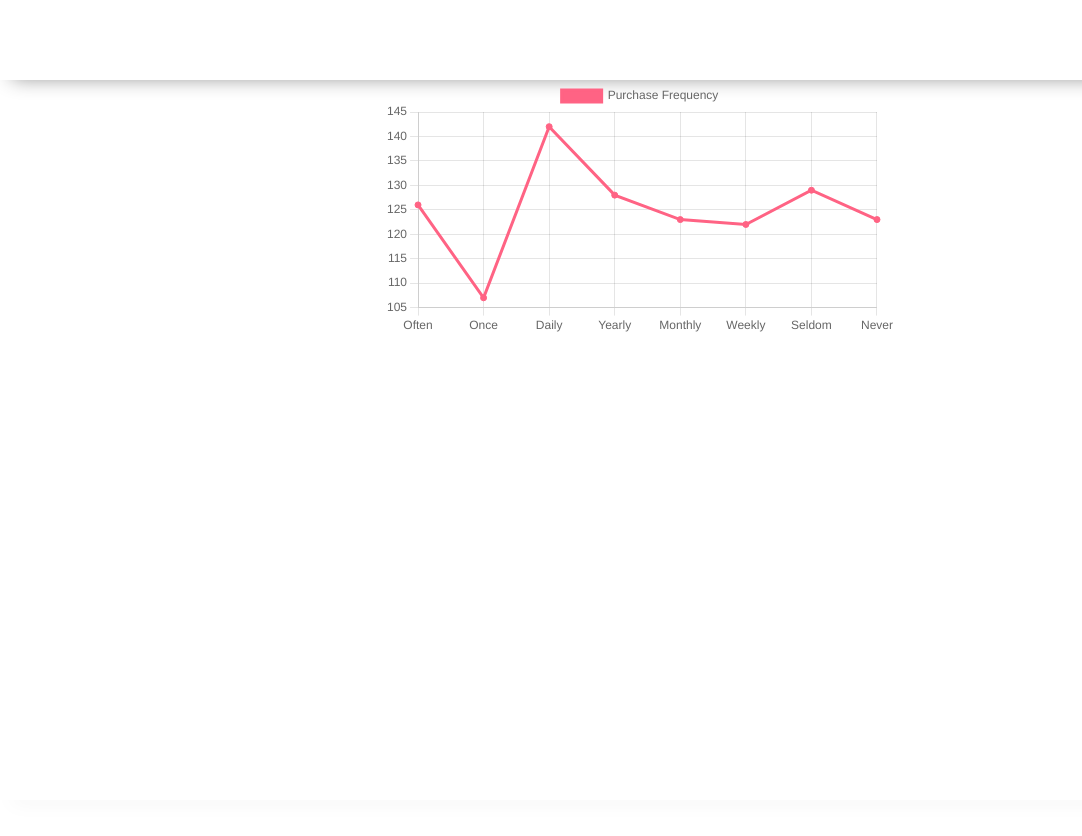
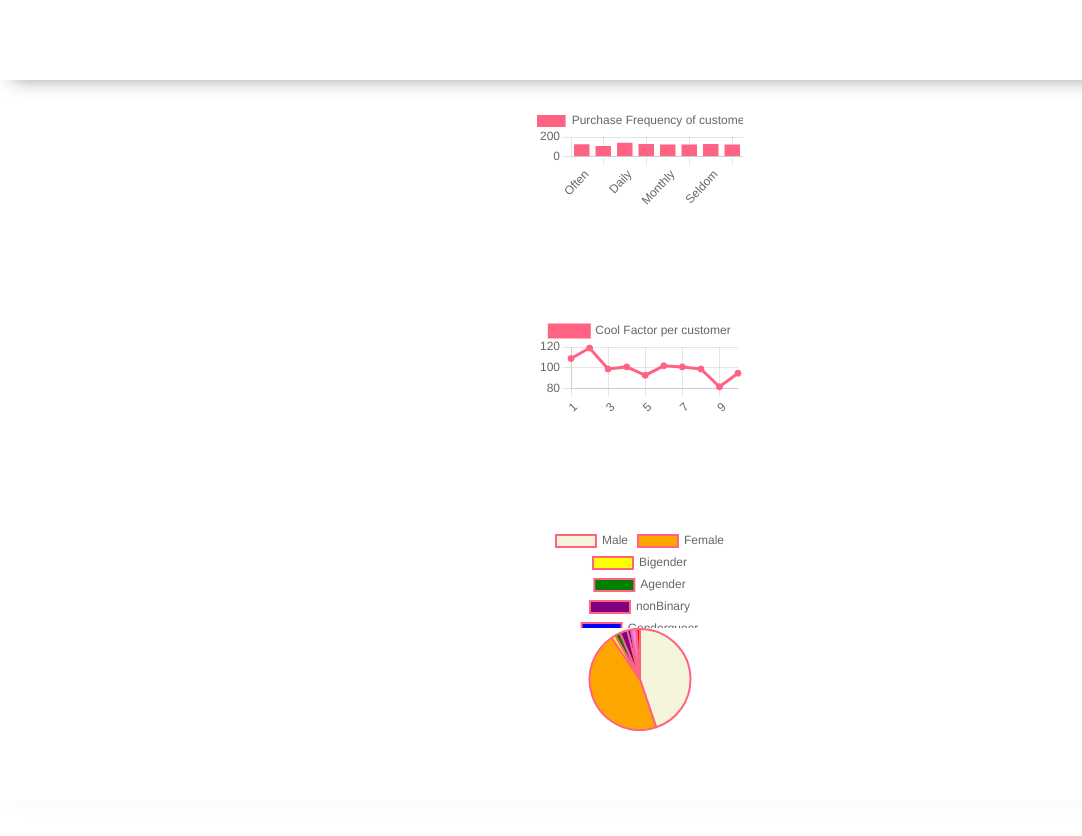
Before and after one commit to Cody-Wise/web-chart-munge, a plain HTML site: page index.html in a window 1280 px wide. Shown: the full height of the page, 0-1082 px from the left. Before the commit the page ends 800 px from the top, so only its background shows below. Drawn offline with nearby package versions, Linux system fonts and the light colour scheme.

Commit message:
Finished testing

```diff
--- a/app.js
+++ b/app.js
@@ -1,6 +1,9 @@
-import { purchaseFrequency } from './data-utils.js';
+import { purchaseFrequency, coolFactor, customersByGender } from './data-utils.js';
 
 const purchases = purchaseFrequency();
+
+
+console.log(purchases);
 
 
 const labels =
@@ -10,7 +13,7 @@ const labels =
 const data = {
     labels: labels,
     datasets: [{
-        label: 'Purchase Frequency',
+        label: 'Purchase Frequency of customers',
         backgroundColor: 'rgb(255, 99, 132)',
         borderColor: 'rgb(255, 99, 132)',
         data: Object.values(purchases)
@@ -18,15 +21,83 @@ const data = {
 };
 
 const config = {
-    type: 'line',
+    type: 'bar',
     data: data,
     options: { maintainAspectRatio:true, responsive:true }
 };
 
 // eslint-disable-next-line
-const myChart = new Chart(
+const purchaseChart = new Chart(
 
 
-    document.getElementById('myChart'),
+    document.getElementById('purchaseChart'),
     config
 );
+
+const cool = coolFactor();
+
+console.log(cool);
+
+
+
+const labels2 =
+    Object.keys(cool);
+
+
+const data2 = {
+    labels: labels2,
+    datasets: [{
+        label: 'Cool Factor per customer',
+        backgroundColor: 'rgb(255, 99, 132)',
+        borderColor: 'rgb(255, 99, 132)',
+        data: Object.values(cool)
+    }]
+};
+
+const config2 = {
+    type: 'line',
+    data: data2,
+    options: { maintainAspectRatio:true, responsive:true }
+};
+
+// eslint-disable-next-line
+const coolChart = new Chart(
+
+
+    document.getElementById('coolChart'),
+    config2
+);
+
+const gender = customersByGender();
+
+console.log(gender);
+
+
+
+const labels3 =
+    Object.keys(gender);
+
+
+const data3 = {
+    labels: labels3,
+    datasets: [{
+        label: 'Gender of Customers',
+        backgroundColor: ['beige', 'orange', 'yellow', 'green', 'purple', 'blue', 'violet', 'red'],
+        borderColor: 'rgb(255, 99, 132)',
+        data: Object.values(gender)
+    }]
+};
+
+const config3 = {
+    type: 'pie',
+    data: data3,
+    options: { maintainAspectRatio:true, responsive:true }
+};
+
+// eslint-disable-next-line
+const genderChart = new Chart(
+
+
+    document.getElementById('genderChart'),
+    config3
+);
--- a/data-utils.js
+++ b/data-utils.js
@@ -21,3 +21,51 @@ export function purchaseFrequency(){
     return countMap;
 
 }
+
+export function coolFactor(){
+
+    const countMap = {
+
+    };
+
+    for (let customer of customers) {
+        const frequency = customer.cool_factor;
+
+        if (countMap[frequency]){
+
+            countMap[frequency]++;
+
+        } else {
+            countMap[frequency] = 1;
+        }
+    }
+
+    return countMap;
+
+}
+
+export function customersByGender(){
+
+    const countMap = {
+
+    };
+
+    for (let customer of customers) {
+        let frequency = customer.gender;
+
+        if (frequency === 'Non-binary'){
+            frequency = 'nonBinary';
+        }
+
+        if (countMap[frequency]){
+
+            countMap[frequency]++;
+
+        } else {
+            countMap[frequency] = 1;
+        }
+    }
+
+    return countMap;
+
+}
--- a/index.html
+++ b/index.html
@@ -21,7 +21,15 @@
     </header>
     <main>
         <div class="chart">
-            <canvas id="myChart"></canvas>
+            <canvas id="purchaseChart"></canvas>
+          </div>
+
+          <div class="chart">
+            <canvas id="coolChart"></canvas>
+          </div>
+
+          <div class="chart">
+            <canvas id="genderChart"></canvas>
           </div>
     </main>
     <footer>
--- a/styles/style.css
+++ b/styles/style.css
@@ -24,7 +24,7 @@ body {
 
     --header-height: 80px;
     --shadow: 0px 10px 20px -12px rgba(0,0,0,0.45);
-    --gutter: 30px;
+    /* --gutter: 30px; */
     --footer-height: 25px;
 
     font-family: 'Titillium Web', sans-serif;
@@ -34,8 +34,8 @@ body {
 main {
     display: flex;
     width: 100%;
+    height: 100%;
     flex-direction: column;
-    justify-content: center;
     align-items: center;
     margin-bottom: calc(var(--footer-height));
 }
@@ -48,8 +48,10 @@ main {
 
 .chart{
     position: relative;
-    height:40vh;
-    width:40vw
+    height:20vh;
+    width:20vw;
+    margin-bottom: 50px;
+    padding: 25px;
 
 }
 
```
Also changed, not shown: test/data-utils.test.js (added, +80 -0 lines), test/example.test.js (deleted, +0 -18 lines), test/tests.js (+1 -1 lines).
